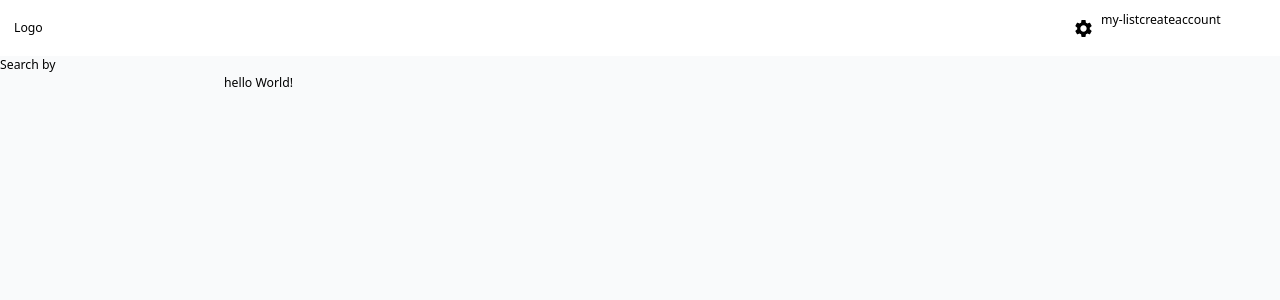
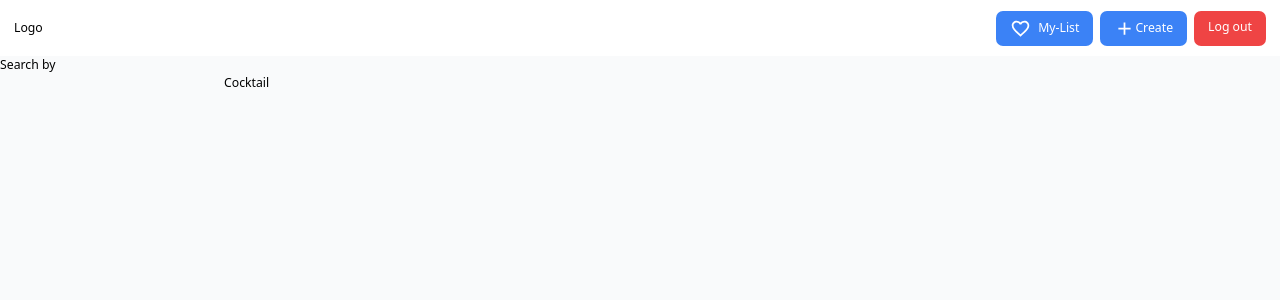
Before and after one commit to dyakym/cocktail, a Next.js app: page / in a window 1280 px wide. Shown: the top 300 px of the page. Built offline with nearby package versions, Linux system fonts and the light colour scheme.

Commit message:
update Header

```diff
--- a/src/app/(components)/Header/index.tsx
+++ b/src/app/(components)/Header/index.tsx
@@ -1,25 +1,38 @@
-import { FormControl, InputLabel, Input } from "@mui/material";
 import React from "react";
 import Link from "next/link";
-import SettingsIcon from "@mui/icons-material/Settings";
+import FavoriteBorderIcon from '@mui/icons-material/FavoriteBorder';
+import FavoriteIcon from '@mui/icons-material/Favorite';
+import AddIcon from '@mui/icons-material/Add';
 
 const Header = () => {
+  const favorite = [];
   return (
-    <div className="flex items-center justify-between px-4 py-3 bg-white dark:bg-black">
+    <div className="flex items-center justify-between  px-4 py-3 bg-white dark:bg-black">
       Logo
 
       <div className="flex items-center gap-8">
-        <div className="relative flex h-min w-[200px]">
-          <div className="flex items-center"></div>
+        <div className="relative flex h-min">
+          <div className="flex p-4 bg-gray-100"></div>
+          <Link href={"/my-list"} className="flex items-center px-4 py-2 mr-2 bg-blue-500 text-white rounded-lg hover:bg-blue-600 whitespace-nowrap ">
+            {!favorite.length ? <FavoriteBorderIcon className=" mr-2 cursor-pointer dark:text-white "></FavoriteBorderIcon>
+              : <FavoriteIcon className="mr-2 cursor-pointer  dark:text-white"></FavoriteIcon>}
+            <span>My-List</span>
+          </Link>
+
           <Link
-            href={"/settings"}
-            className="h-min w-min rounded p-2 hover:bg-gray-100"
+          href={"/create"}
+          className="flex items-center mr-2 px-4 py-2 bg-blue-500 text-white rounded-lg hover:bg-blue-600 whitespace-nowrap "
           >
-            <SettingsIcon className=" cursor-pointer dark:text-white"></SettingsIcon>
+            <AddIcon></AddIcon>
+            <span>Create</span>
           </Link>
-          <Link href={"/my-list"}>my-list</Link>
-          <Link href={"/create"}>create</Link>
-          <Link href={"/account"}>account</Link>
+
+          <Link
+            className="px-4 py-2 bg-red-500 text-white rounded-lg hover:bg-red-600 transition duration-300 ease-in-out transform hover:scale-105 whitespace-nowrap"
+            href={"/account"}
+          >
+            <span>Log out</span>
+          </Link>
         </div>
       </div>
     </div>
--- a/src/app/DashboardWrapper.tsx
+++ b/src/app/DashboardWrapper.tsx
@@ -7,10 +7,7 @@ const DashboardWrapper = ({children}: {children: React.ReactNode }) => {
     <>
     <Header></Header>
     <div className="flex min-h-screen w-full bg-gray-50 text-black">
-      <main className={`flex w-full flex-col bg-gray-50 dark:bg-gray-600`}>
-      <Sidebar></Sidebar>
-      {children}
-      </main>
+     {children}
       </div>
       </>
   )
--- a/src/app/page.tsx
+++ b/src/app/page.tsx
@@ -1,9 +1,12 @@
-import Image from "next/image";
+import Sidebar from "./(components)/Sidebar";
 
 export default function Home() {
   return (
-    <main className="flex flex-col gap-8 row-start-2 items-center sm:items-start md:pl-64">
-      hello World!
+    <main className=" flex w-full flex-col bg-gray-50 dark:bg-gray-600">
+         <Sidebar></Sidebar>
+       <div className={`flex flex-col gap-8 row-start-2 items-center sm:items-start md:pl-64`}>
+      Cocktail
+      </div>
     </main>
   );
 }
```
